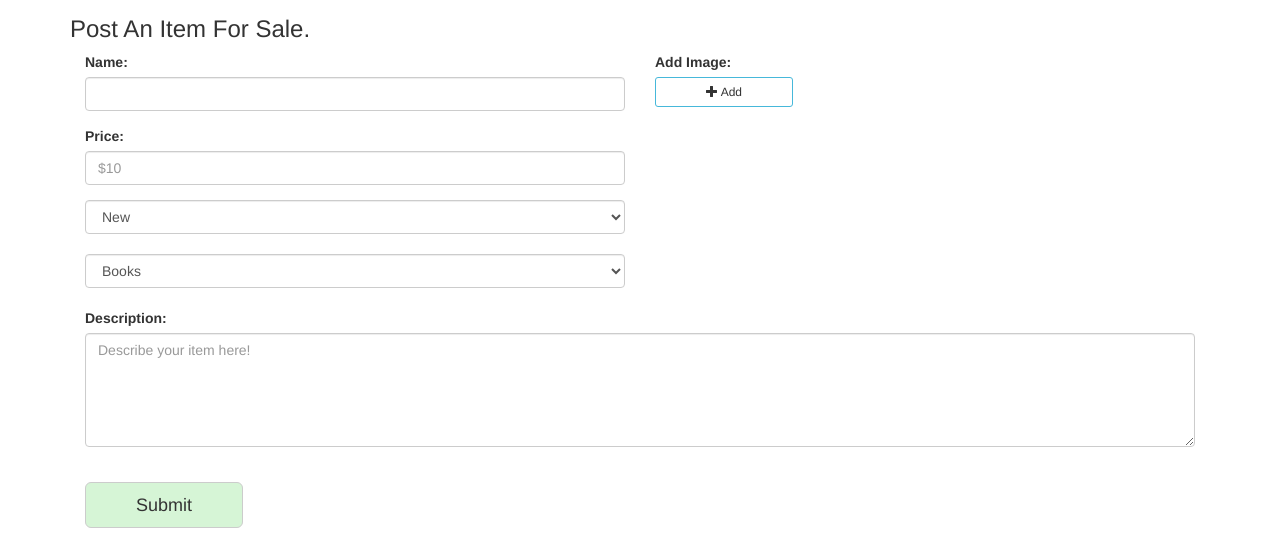
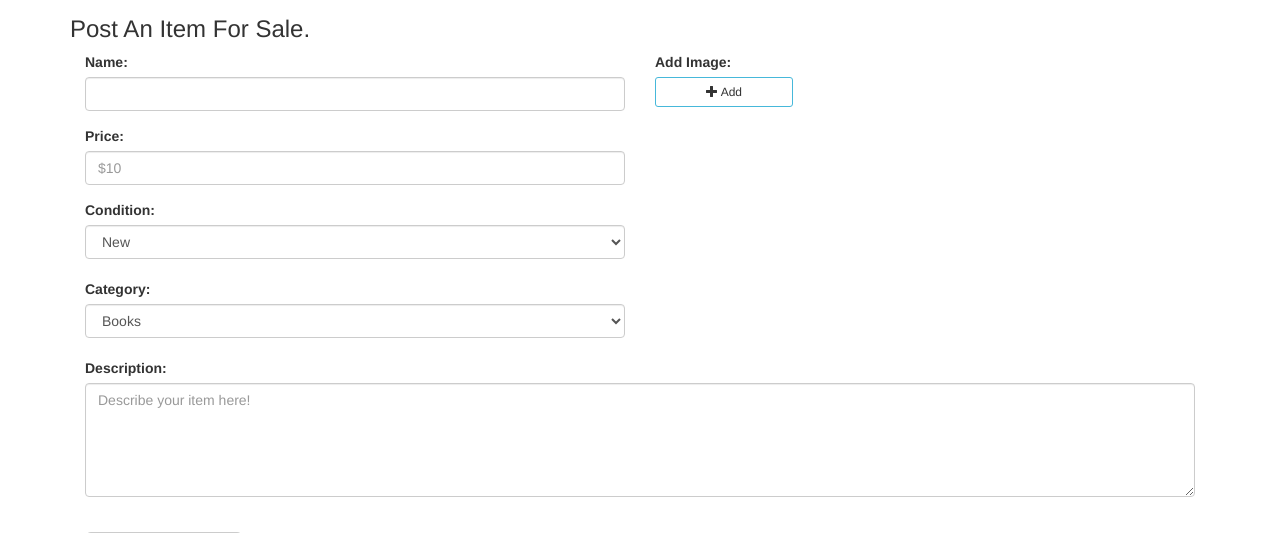
Before and after one commit to ephuong/GatorSwap, a PHP site: page /home/sell in a window 1280 px wide. Shown: the part 156-689 px from the top of the page. Run offline with PHP 8.4, Linux system fonts and the light colour scheme.

Commit message:
Trying select

```diff
--- a/application/view/home/sell.php
+++ b/application/view/home/sell.php
@@ -131,11 +131,14 @@ body {
 	                <input class="form-control" name="price" placeholder="$10" type="text">
             	</div>
 
+            	<label>Condition:</label>
 				<select class="form-control">
 				  <option value="New">New</option>
 				  <option value="Used">Used</option>
 				</select>
 				<br>
+
+				<label>Category:</label>
              	 <select class="form-control">
 				  <option value="Books">Books</option>
 				  <option value="Office Supplies">Office Supplies</option>
```
